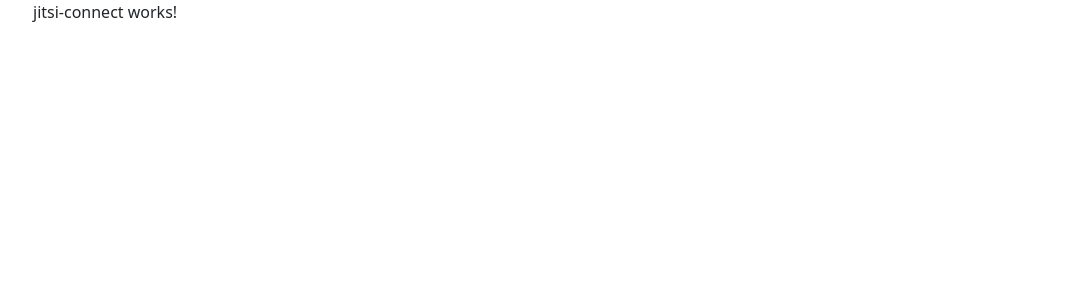
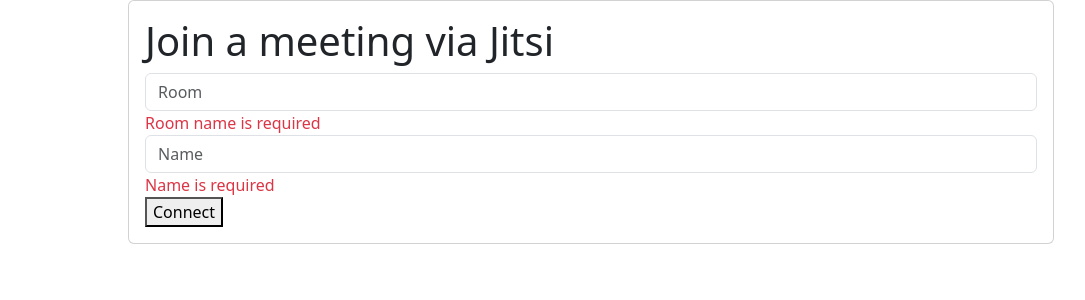
Before and after one commit to nopizzaa/PracticeProjectMedicalScan_2nd, an Angular app in the folder JitsiApiClient/: page / in a window 1280 px wide. Shown: the top 300 px of the page, without its empty margins (49-1134 px from the left). Built offline with nearby package versions, Linux system fonts and the light colour scheme.

Commit message:
Base of Jitsi Connect form added.

```diff
--- a/JitsiApiClient/src/app/jitsi-connect/jitsi-connect.component.html
+++ b/JitsiApiClient/src/app/jitsi-connect/jitsi-connect.component.html
@@ -1 +1,46 @@
-<p>jitsi-connect works!</p>
+<div>
+  <div class="row justify-content-center">
+    <div class="col-lg-10">
+      <div class="card">
+        <form class="needs-validation">
+          <div class="card-body">
+            <h1 class="card-title">Join a meeting via Jitsi</h1>
+
+            <div class="row">
+              <div>
+                <input
+                  class="form-control"
+                  placeholder="Room"
+                  type="text">
+
+                <span
+                  class="text-danger">
+                  Room name is required
+                </span>
+              </div>
+
+              <div>
+                <input
+                  class="form-control"
+                  placeholder="Name"
+                  type="text">
+
+                <span class="text-danger">
+                  Name is required
+                </span>
+              </div>
+            </div>
+
+            <div class="form-group row">
+              <div class="col-sm-10">
+                <button  type="submit">
+                  Connect
+                </button>
+              </div>
+            </div>
+          </div>
+        </form>
+      </div>
+    </div>
+  </div>
+</div>
```
